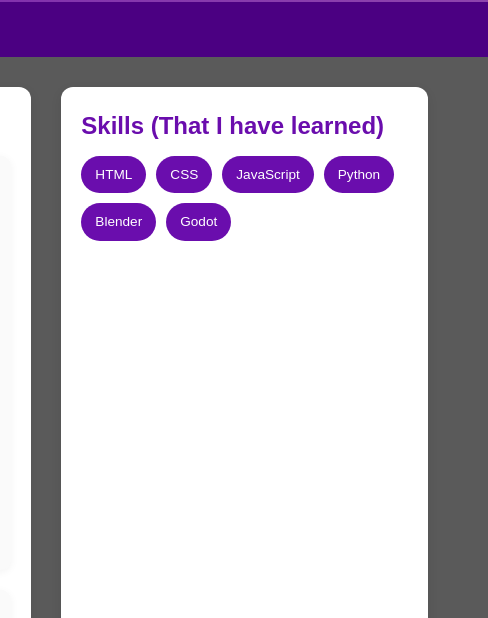
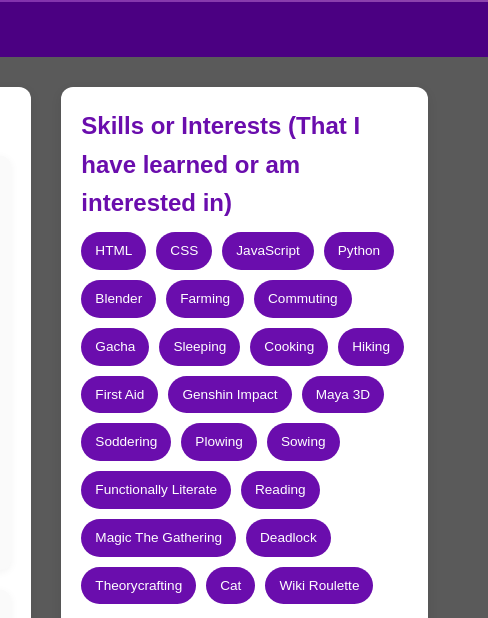
Before and after one commit to DominicGumapac/Portfolio, a plain HTML site: page index.html in a window 1280 px wide. Shown: the part 178-796 px from the top of the page, 792-1280 px from the left. Drawn offline with Linux system fonts and the light colour scheme.

Commit message:
Added some skills to my portfolio

```diff
--- a/index.html
+++ b/index.html
@@ -74,14 +74,34 @@
 </section>
 
     <section id="skills" class="section">
-        <h2>Skills (That I have learned)</h2>
+        <h2>Skills or Interests (That I have learned or am interested in)</h2>
         <div class="skills">
             <div class="skill">HTML</div>
             <div class="skill">CSS</div>
             <div class="skill">JavaScript</div>
             <div class="skill">Python</div>
             <div class="skill">Blender</div>
-            <div class="skill">Godot</div>
+            <div class="skill">Farming</div>
+            <div class="skill">Commuting</div>
+            <div class="skill">Gacha</div>
+            <div class="skill">Sleeping</div>
+            <div class="skill">Cooking</div>
+            <div class="skill">Hiking</div>
+            <div class="skill">First Aid</div>
+            <div class="skill">Genshin Impact</div>
+            <div class="skill">Maya 3D</div>
+            <div class="skill">Soddering</div>
+            <div class="skill">Plowing</div>
+            <div class="skill">Sowing</div>
+            <div class="skill">Functionally Literate</div>
+            <div class="skill">Reading</div>
+            <div class="skill">Magic The Gathering</div>
+            <div class="skill">Deadlock</div>
+            <div class="skill">Theorycrafting</div>
+            <div class="skill">Cat</div>
+            <div class="skill">Wiki Roulette</div>
+
+
         </div>
     </section>
 
```
